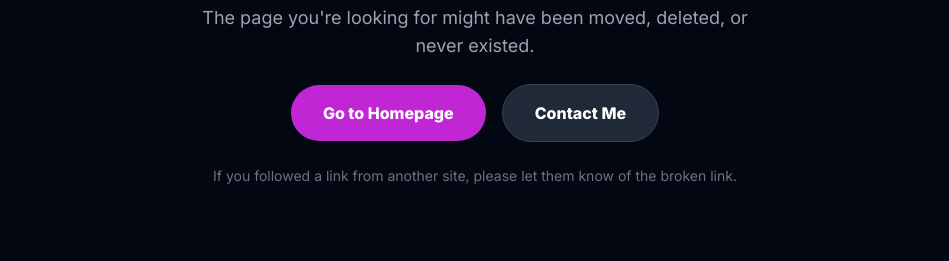
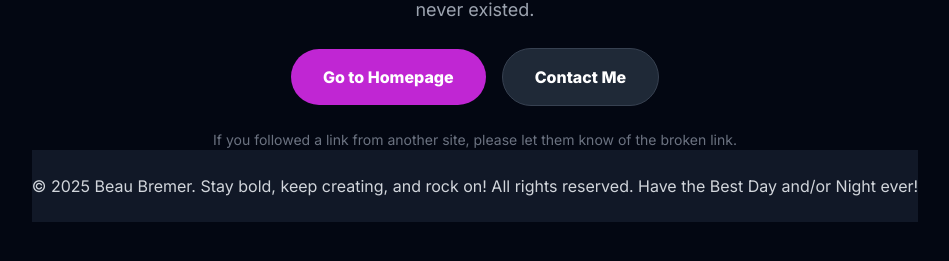
Before and after one commit to KnowOneActual/BB_Website, a plain HTML site: page 404.html in a window 1280 px wide. Shown: the part 401-662 px from the top of the page, without its empty margins (165-1114 px from the left). Drawn offline with nearby package versions, Linux system fonts and the light colour scheme.

Commit message:
update footer

```diff
--- a/404.html
+++ b/404.html
@@ -61,6 +61,6 @@
       If you followed a link from another site, please let them know of the broken link.
     </p>
   </main>
-
+ <footer class="text-center py-6 bg-gray-900 text-gray-500"> © 2025 Beau Bremer. Stay bold, keep creating, and rock on! All rights reserved. Have the Best Day and/or Night ever! </footer>
 </body>
 </html>
```
